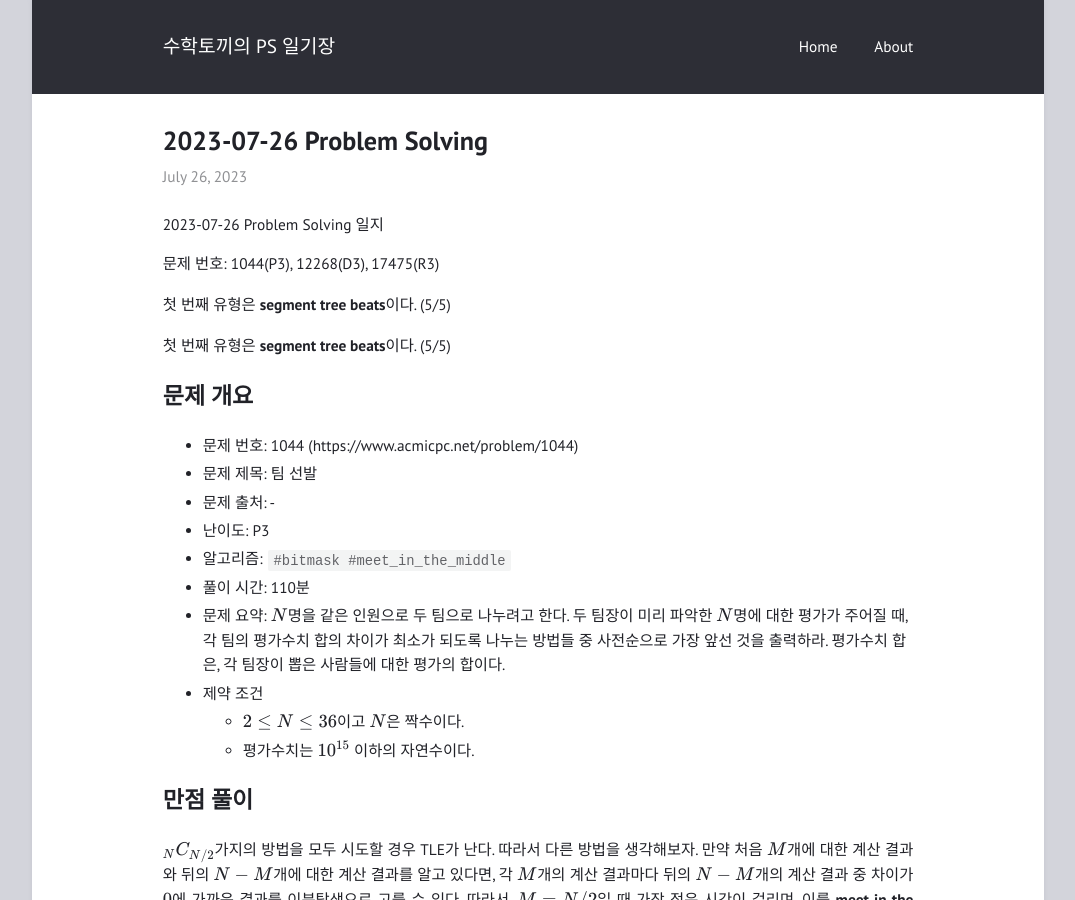
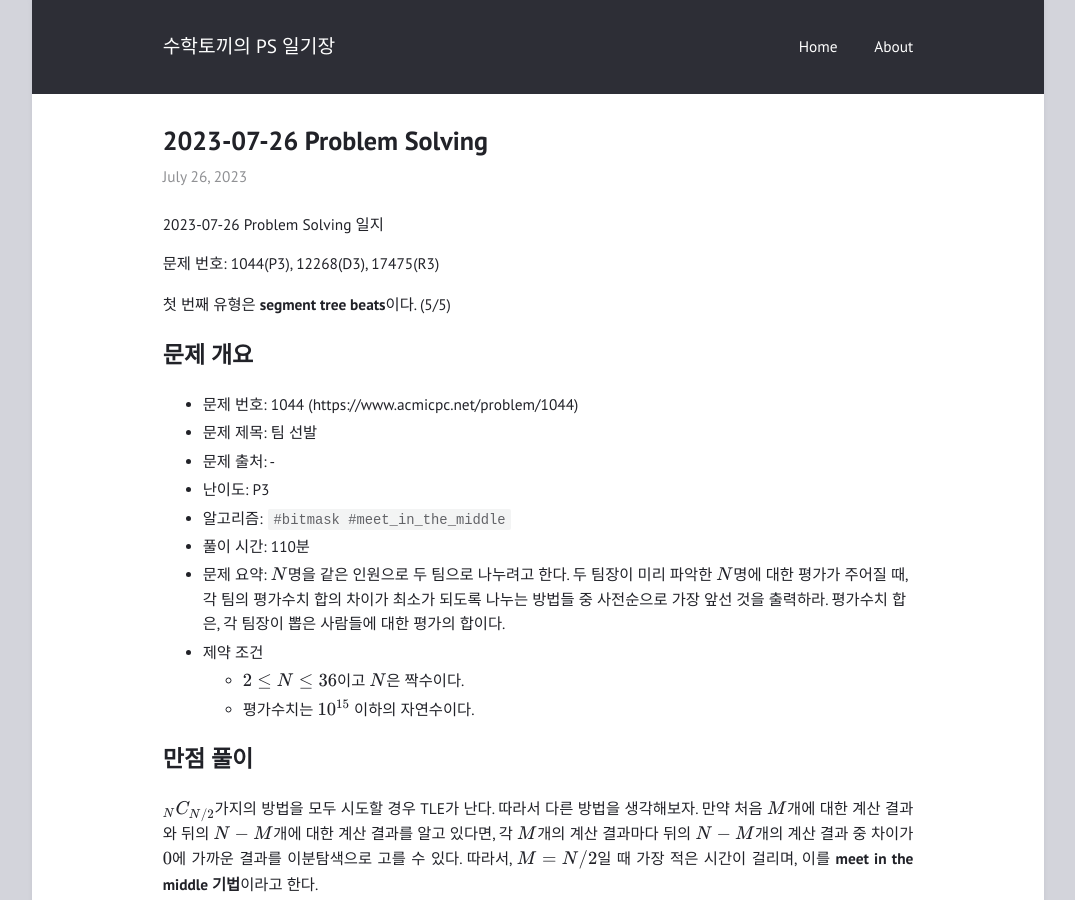
Before and after one commit to mathrabbit1028/mathrabbit1028.github.io, a Jekyll site: the page built from _posts/2023-07-26-Problem-Solving-1044-12268-17475.md, in a window 1280 px wide and 900 px high. Shown: the whole window, without its empty margins (102-1177 px from the left). Built offline with Jekyll 4.4.1, drawn with Linux system fonts in a browser that asks for light colours; some web fonts are replaced.

Commit message:
2023-07-26 PS

```diff
--- a/_posts/2023-07-26-Problem-Solving-1044-12268-17475.md
+++ b/_posts/2023-07-26-Problem-Solving-1044-12268-17475.md
@@ -8,8 +8,6 @@ layout: post
 
 문제 번호: 1044(P3), 12268(D3), 17475(R3)
 
-
-첫 번째 유형은 **segment tree beats**이다. (5/5)
 
 첫 번째 유형은 **segment tree beats**이다. (5/5)
 
```
